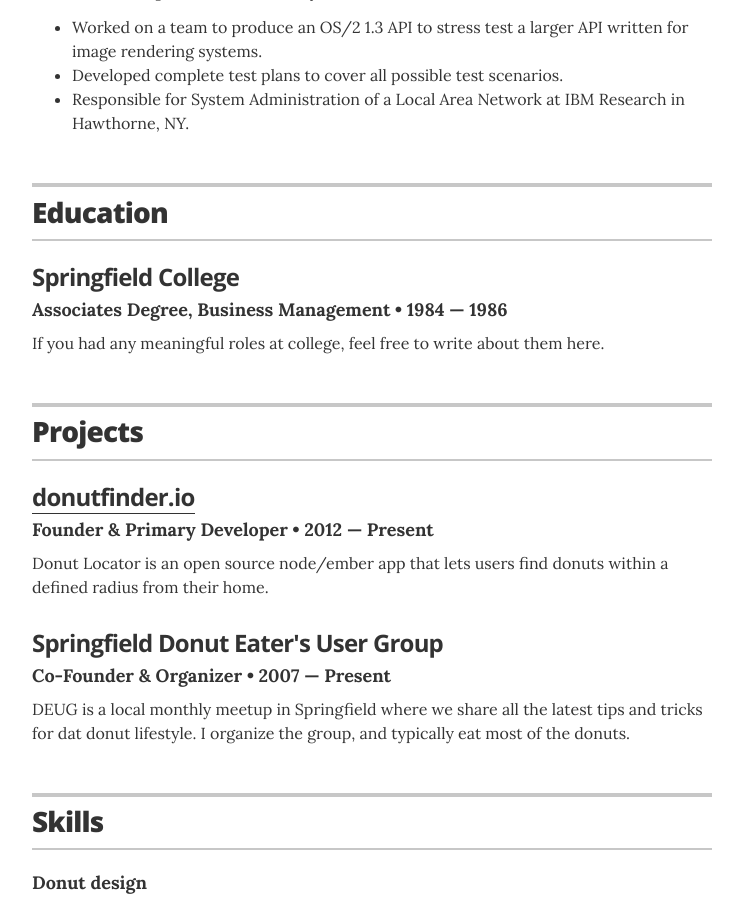
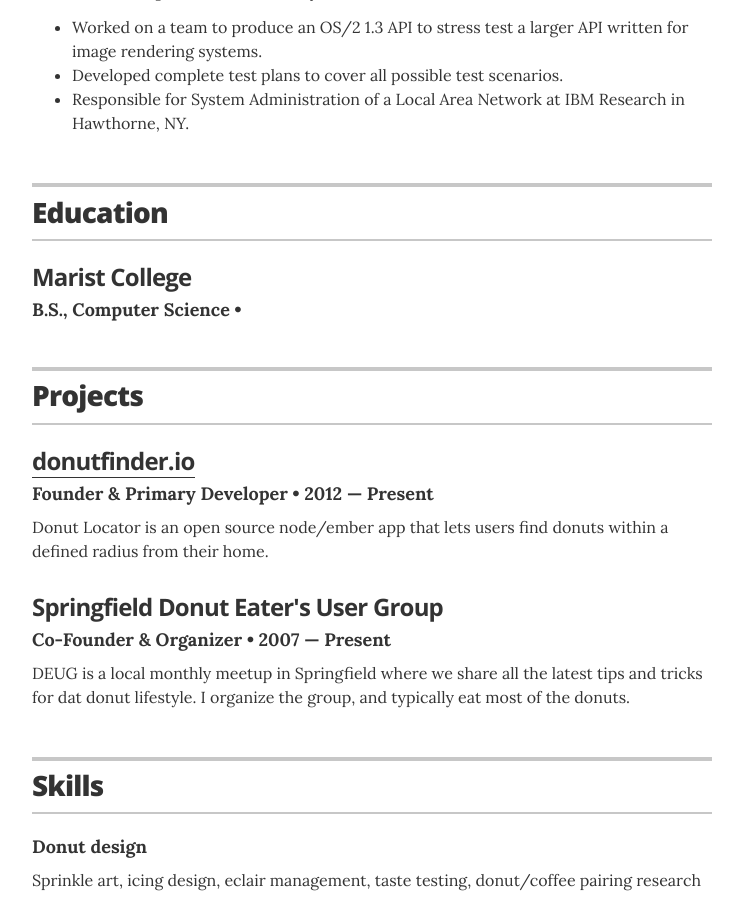
Before and after one commit to Sloveez/sloveez.github.io, a Jekyll site: the page built from index.html, in a window 1280 px wide and 900 px high, scrolled down 4078 px. Shown: the whole window, without its empty margins (268-1011 px from the left). Built offline with Jekyll 4.4.1, drawn with Linux system fonts in a browser that asks for light colours.

Commit message:
Update resume.html

```diff
--- a/_layouts/resume.html
+++ b/_layouts/resume.html
@@ -75,12 +75,13 @@
           <h2>Education</h2>
         </header>
 
+        {% for edu in site.data.education %}
         <div class="resume-item" itemscope itemprop="alumniOf" itemtype="http://schema.org/CollegeOrUniversity">
-          <h3 class="resume-item-title" itemprop="name">Springfield College</h3>
-          <h4 class="resume-item-details" itemprop="description">Associates Degree, Business Management &bull; 1984 &mdash; 1986</h4>
-          <p class="resume-item-copy">If you had any meaningful roles at college, feel free to write about them here.</p>
+          <h3 class="resume-item-title" itemprop="name">{{ edu.school }}</h3>
+          <h4 class="resume-item-details" itemprop="description">{{ edu.degree }}, {{ edu.major }} &bull; {{ graduation }}</h4>
+          <!-- <p class="resume-item-copy">If you had any meaningful roles at college, feel free to write about them here.</p> -->
         </div>
-
+        {% endfor %}
       </section>
       <!-- end Education -->
       {% endif %}
```
